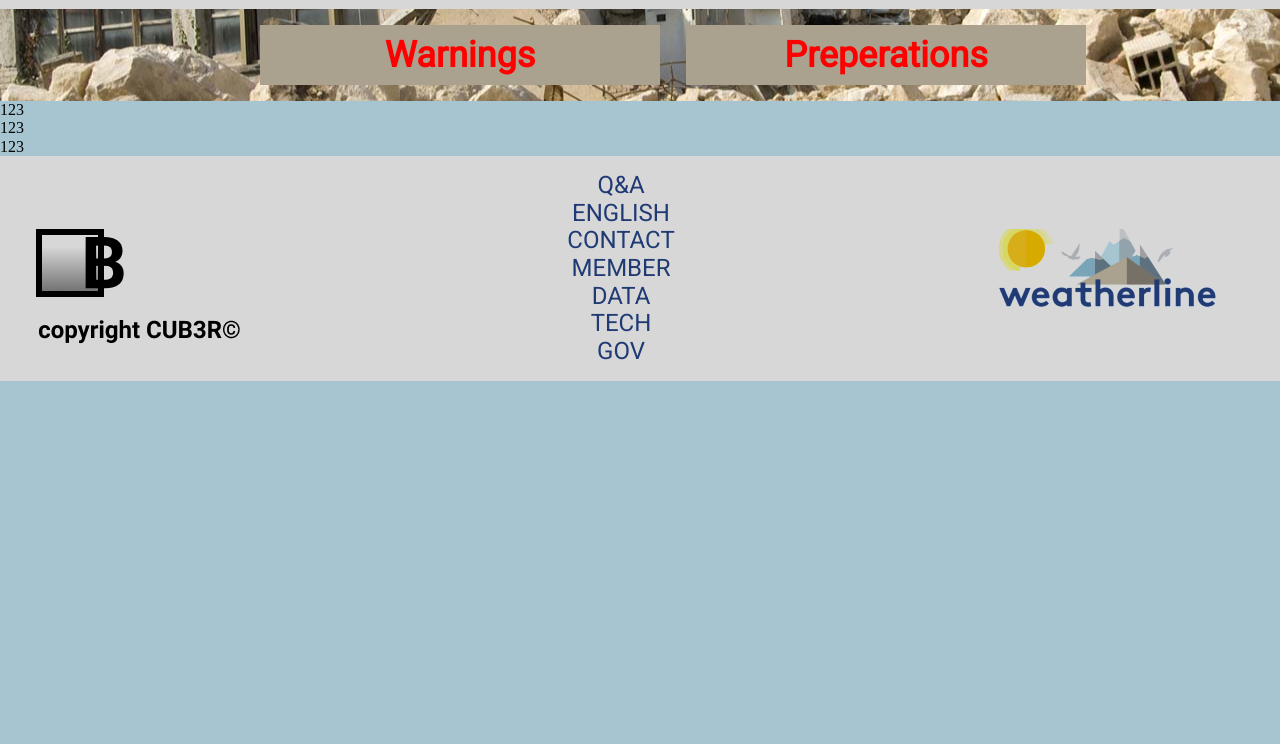
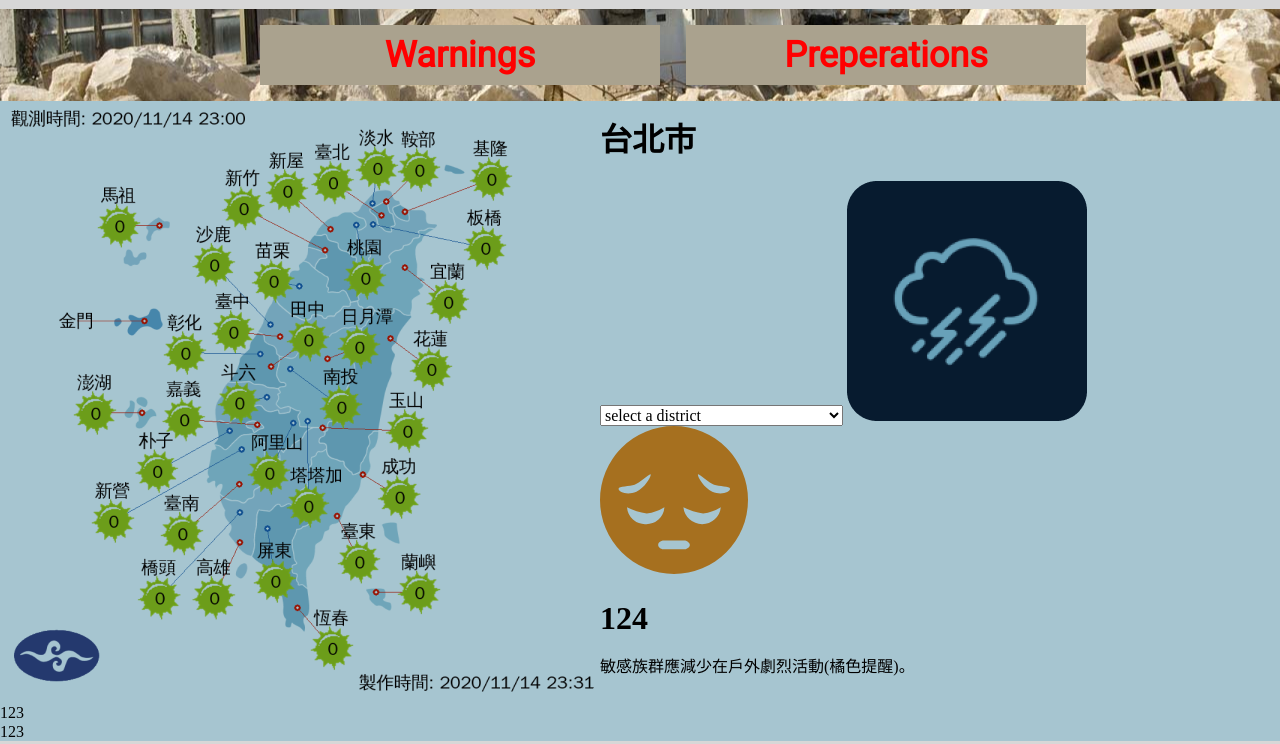
Before and after one commit to decadent-cuB3r/weatherline, a plain HTML site: page index.html in a window 1280 px wide. Shown: the part 56-800 px from the top of the page. Drawn offline with Linux system fonts and the light colour scheme.

Commit message:
main html

```diff
--- a/css/style.css
+++ b/css/style.css
@@ -84,13 +84,33 @@ header {
 }
 
 
+/* 主頁面css */
+
+.container {
+    display: flex;
+    justify-content: center;
+}
+
+.content {
+    display: inline-flex;
+}
+
+.content img {
+    mix-blend-mode: multiply;
+}
+
+.set_width {
+    width: 1280px;
+    overflow: hidden;
+}
+
+
 /* 頁腳css */
 
 footer {
     /* position: relative; */
     background-color: #D7D7D7;
     width: 100%;
-    height: 100%;
     display: flex;
     justify-content: center;
     align-items: center;
--- a/index.html
+++ b/index.html
@@ -30,8 +30,37 @@
         </div>
     </header>
     <div class="container">
+        <div class="set_width">
             <main>
-            123
+                <div class="content">
+                    <img src="./images/Taiwan.png" alt="" height="599px" width="600px">
+                    <div class="loc_air">
+                        <div class="loc">
+                            <h1>台北市</h1>
+                            <select name="cars" class="custom-select" style="width: 243px;">
+                                <option value="0">select a district</option>
+                                <option value="1">大同區</option>
+                                <option value="2">中正區</option>
+                                <option value="3">中山區</option>
+                                <option value="4">松山區</option>
+                                <option value="5">大安區</option>
+                                <option value="6">萬華區</option>
+                                <option value="7">信義區</option>
+                                <option value="8">士林區</option>
+                                <option value="9">北投區</option>
+                                <option value="10">內湖區</option>
+                                <option value="11">南港區</option>
+                                <option value="12">文山區</option>
+                            </select>
+                            <img src="./images/weather-forecast-icon-sets-cover 1.png" alt="">
+                        </div>
+                        <div class="air">
+                            <img src="./images/icon_Imotion_color_3.svg" alt="" width="148px" height="148px">
+                            <h1>124</h1>
+                            <p>敏感族群應減少在戶外劇烈活動(橘色提醒)。</p>
+                        </div>
+                    </div>
+                </div>
             </main>
             <aside>
                 123
@@ -39,6 +68,7 @@
             <aside>
                 123
             </aside>
+        </div>
     </div>
     <footer>
         <div class="footer_content">
```
Also changed, not shown: images/icon_Imotion_color_1.svg (added), images/icon_Imotion_color_2.svg (added), images/icon_Imotion_color_3.svg (added). Lines whose indentation alone changed are shown as unchanged.
